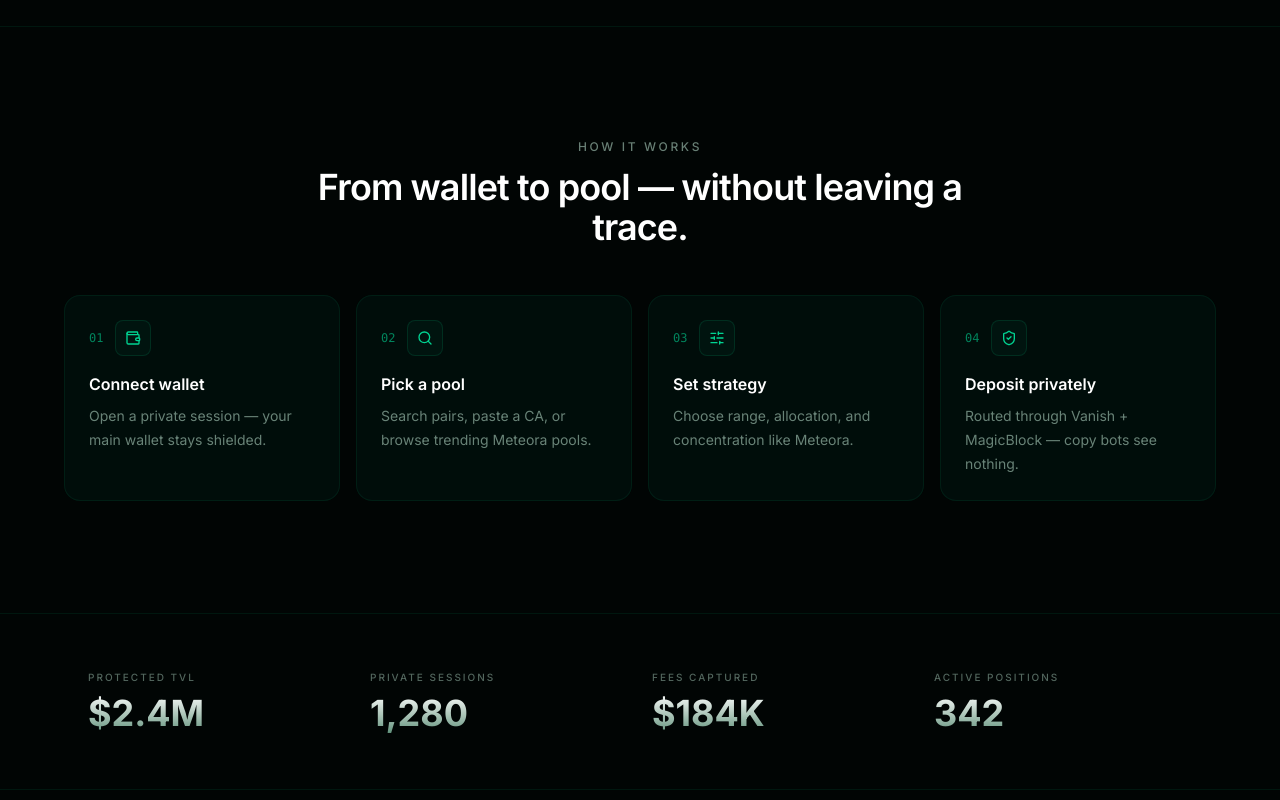
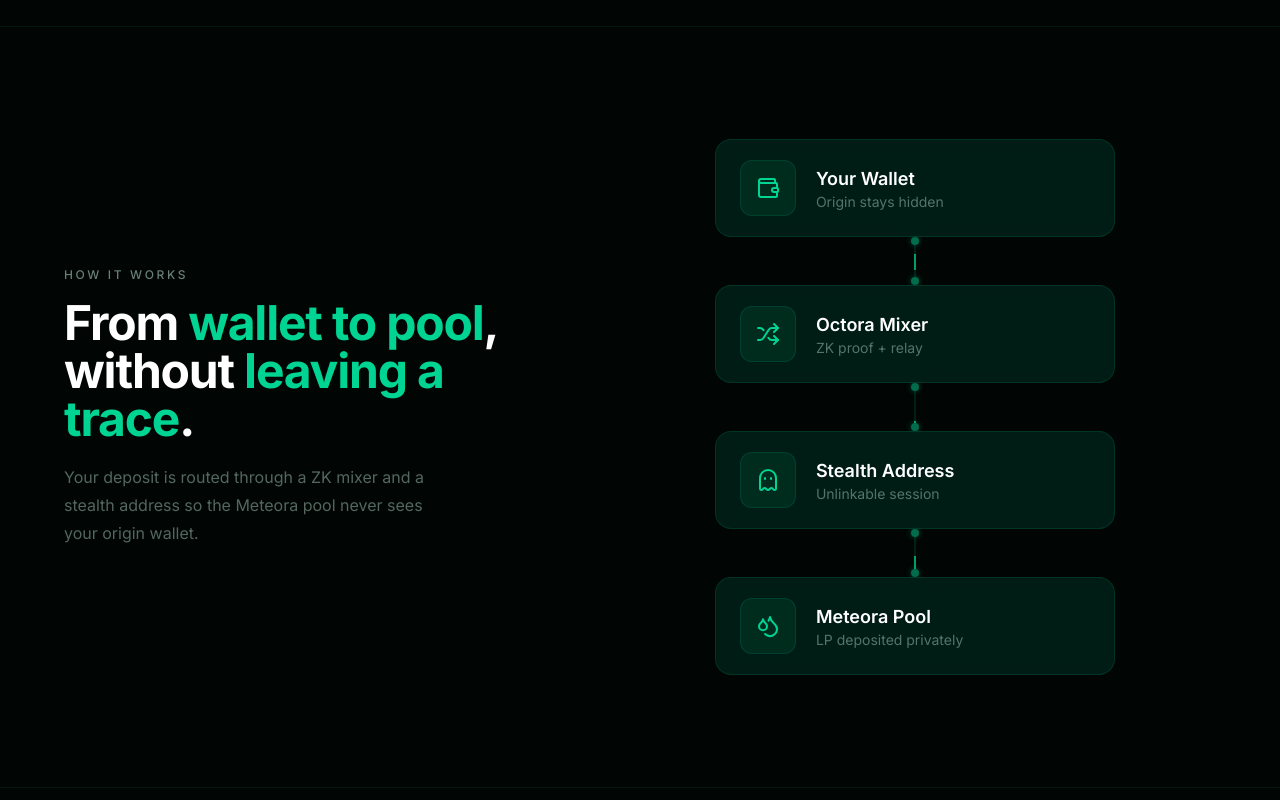
Before and after one commit to KaisaLabs/octora, a React (Vite) app in the folder octora-landing/: page / in a window 1280 px wide. Shown: the part 1600-2400 px from the top of the page. Built offline with nearby package versions, Linux system fonts and the light colour scheme.

Commit message:
refine(landing): redesgin HowItWorks diagram, polish hero & metrics section

```diff
--- a/octora-landing/src/components/HeroSection.tsx
+++ b/octora-landing/src/components/HeroSection.tsx
@@ -1,4 +1,3 @@
-import { Sparkles } from "lucide-react";
 import { ScrollReveal } from "./ScrollReveal";
 
 export function HeroSection() {
@@ -6,8 +5,11 @@
     <section className="relative flex min-h-screen flex-col items-center justify-center px-6 text-center">
       <ScrollReveal className="flex flex-col items-center">
         {/* Badge */}
-        <div className="mb-6 inline-flex items-center gap-2 rounded-full border border-emerald-500/20 bg-emerald-500/5 px-4 py-1.5 backdrop-blur-sm">
-          <Sparkles className="h-3.5 w-3.5 text-emerald-400" />
+        <div className="mb-6 inline-flex items-center gap-2.5 rounded-full border border-emerald-500/20 bg-emerald-500/5 px-4 py-1.5 backdrop-blur-sm">
+          <span className="relative flex h-2 w-2">
+            <span className="absolute inline-flex h-full w-full animate-ping rounded-full bg-emerald-400 opacity-75" />
+            <span className="relative inline-flex h-2 w-2 rounded-full bg-emerald-400" />
+          </span>
           <span className="text-xs font-medium tracking-[0.16em] text-emerald-400">
             PRIVACY LAYER FOR METEORA
           </span>
--- a/octora-landing/src/components/HowItWorks.tsx
+++ b/octora-landing/src/components/HowItWorks.tsx
@@ -1,73 +1,116 @@
-import { Wallet, Search, SlidersHorizontal, ShieldCheck } from "lucide-react";
 import { ScrollReveal } from "./ScrollReveal";
+import { Wallet, Shuffle, Ghost, Droplets } from "lucide-react";
 import { motion } from "framer-motion";
+import type { ReactNode } from "react";
 
-const steps = [
+const steps: {
+  label: string;
+  sub: string;
+  icon: ReactNode;
+}[] = [
   {
-    n: "01",
-    icon: Wallet,
-    title: "Connect wallet",
-    desc: "Open a private session — your main wallet stays shielded.",
+    label: "Your Wallet",
+    sub: "Origin stays hidden",
+    icon: <Wallet className="h-6 w-6 text-emerald-400" />,
   },
   {
-    n: "02",
-    icon: Search,
-    title: "Pick a pool",
-    desc: "Search pairs, paste a CA, or browse trending Meteora pools.",
+    label: "Octora Mixer",
+    sub: "ZK proof + relay",
+    icon: <Shuffle className="h-6 w-6 text-emerald-400" />,
   },
   {
-    n: "03",
-    icon: SlidersHorizontal,
-    title: "Set strategy",
-    desc: "Choose range, allocation, and concentration like Meteora.",
+    label: "Stealth Address",
+    sub: "Unlinkable session",
+    icon: <Ghost className="h-6 w-6 text-emerald-400" />,
   },
   {
-    n: "04",
-    icon: ShieldCheck,
-    title: "Deposit privately",
-    desc: "Routed through Vanish + MagicBlock — copy bots see nothing.",
+    label: "Meteora Pool",
+    sub: "LP deposited privately",
+    icon: <Droplets className="h-6 w-6 text-emerald-400" />,
   },
 ];
 
+function AnimatedConnector({ delay }: { delay: number }) {
+  return (
+    <div className="flex flex-col items-center">
+      {/* Top dot */}
+      <div className="h-2 w-2 rounded-full bg-emerald-400/50 shadow-[0_0_6px_rgba(16,185,129,0.4)]" />
+      {/* Line */}
+      <div className="relative h-8 w-[2px] bg-emerald-500/15 overflow-hidden">
+        <motion.div
+          className="absolute top-0 left-0 h-4 w-full bg-emerald-400/70"
+          animate={{ top: ["0%", "100%"] }}
+          transition={{
+            duration: 1.2,
+            repeat: Infinity,
+            ease: "linear",
+            delay,
+          }}
+        />
+      </div>
+      {/* Bottom dot */}
+      <div className="h-2 w-2 rounded-full bg-emerald-400/50 shadow-[0_0_6px_rgba(16,185,129,0.4)]" />
+    </div>
+  );
+}
+
 export function HowItWorks() {
   return (
-    <section id="how" className="border-t border-emerald-500/10 px-6 py-20 sm:py-28">
+    <section
+      id="how"
+      className="border-t border-emerald-500/10 px-6 py-20 sm:py-28"
+    >
       <div className="mx-auto max-w-6xl">
-        <ScrollReveal className="mx-auto max-w-2xl text-center">
-          <p className="text-xs font-medium uppercase tracking-[0.22em] text-emerald-100/50">
+        <div className="grid items-center gap-12 lg:grid-cols-[1fr_1.2fr]">
+          {/* Left — heading */}
+          <ScrollReveal>
+            <p className="mb-4 text-xs font-medium uppercase tracking-[0.22em] text-emerald-100/50">
               How it works
             </p>
-          <h2 className="mt-3 text-3xl font-semibold tracking-tight text-white sm:text-4xl">
-            From wallet to pool — without leaving a trace.
+            <h2 className="text-4xl font-bold tracking-tight text-white sm:text-5xl">
+              From <span className="text-emerald-400">wallet to pool</span>,
+              <br />
+              without{" "}
+              <span className="text-emerald-400">leaving a trace</span>.
             </h2>
+            <p className="mt-5 max-w-sm text-base leading-7 text-emerald-100/40">
+              Your deposit is routed through a ZK mixer and a stealth address so
+              the Meteora pool never sees your origin wallet.
+            </p>
           </ScrollReveal>
 
-        <div className="mt-12 grid grid-cols-1 gap-4 sm:grid-cols-2 xl:grid-cols-4">
-          {steps.map((s, i) => (
+          {/* Right — flow diagram */}
+          <ScrollReveal delay={0.15}>
+            <div className="mx-auto flex max-w-[400px] flex-col">
+              {steps.map((step, i) => (
+                <div key={step.label}>
                   <motion.div
-              key={s.n}
-              initial={{ opacity: 0, y: 30 }}
+                    initial={{ opacity: 0, y: 20 }}
                     whileInView={{ opacity: 1, y: 0 }}
                     viewport={{ once: true }}
-              transition={{ duration: 0.5, delay: i * 0.12 }}
-              className="flex flex-col rounded-2xl border border-emerald-500/10 bg-emerald-950/20 p-6"
+                    transition={{ duration: 0.4, delay: i * 0.12 }}
+                    className="flex w-full items-center gap-5 rounded-2xl border border-emerald-500/15 bg-emerald-950/60 px-6 py-5 backdrop-blur-sm"
                   >
-              <div className="flex items-center gap-3">
-                <span className="font-mono text-xs text-emerald-400/60">
-                  {s.n}
-                </span>
-                <div className="flex h-9 w-9 items-center justify-center rounded-lg border border-emerald-500/15 bg-emerald-500/5">
-                  <s.icon className="h-4 w-4 text-emerald-400" />
+                    <div className="flex h-14 w-14 shrink-0 items-center justify-center rounded-xl border border-emerald-500/15 bg-emerald-500/10">
+                      {step.icon}
                     </div>
+                    <div>
+                      <p className="text-lg font-semibold text-white">
+                        {step.label}
+                      </p>
+                      <p className="text-sm leading-tight text-emerald-100/40">
+                        {step.sub}
+                      </p>
                     </div>
-              <h3 className="mt-4 text-base font-semibold text-white">
-                {s.title}
-              </h3>
-              <p className="mt-2 text-sm leading-6 text-emerald-100/50">
-                {s.desc}
-              </p>
                   </motion.div>
+
+                  {i < steps.length - 1 && (
+                    <AnimatedConnector delay={i * 0.4} />
+                  )}
+                </div>
               ))}
+            </div>
+          </ScrollReveal>
         </div>
       </div>
     </section>
--- a/octora-landing/src/components/MetricsBar.tsx
+++ b/octora-landing/src/components/MetricsBar.tsx
@@ -13,7 +13,7 @@
       <ScrollReveal>
         <div className="mx-auto grid max-w-6xl grid-cols-2 gap-6 px-6 py-10 sm:grid-cols-4 sm:py-14">
           {stats.map((s) => (
-            <div key={s.label} className="text-center sm:text-left">
+            <div key={s.label} className="text-center">
               <p className="text-[10px] font-medium uppercase tracking-[0.2em] text-emerald-100/40">
                 {s.label}
               </p>
```
Lines whose indentation alone changed are shown as unchanged.
